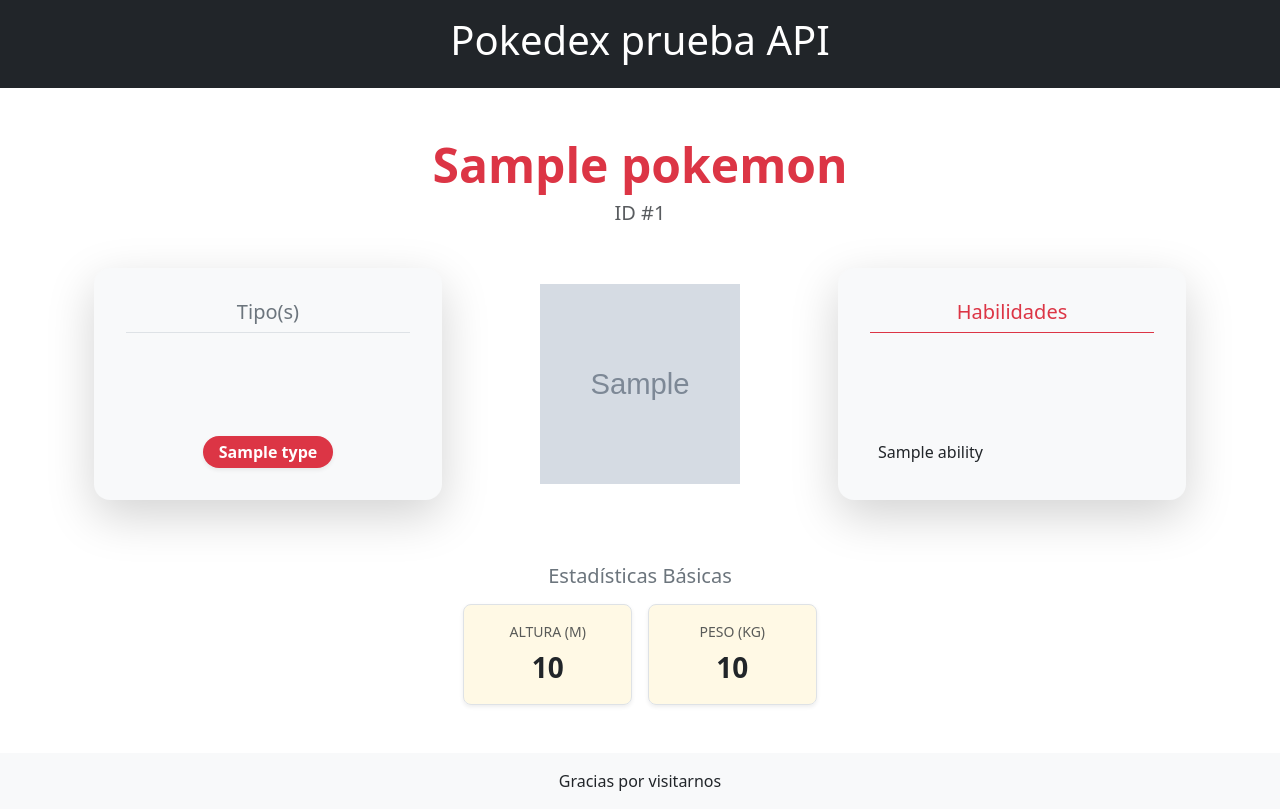
After one commit to Edwin-jamel-martinez-arias/EJMA11-11-25, a Flask app: template templates/respuesta.html in a window 1280 px wide. The commit adds this page. Run offline with Flask 3, Linux system fonts and the light colour scheme; the template is opened without the code that fills it: most values are stand-ins (such as "Sample title", 1, 10 or a date in 2020); grey boxes marked "Sample" are stand-in pictures.

Commit message:
Add files via upload

```diff
--- /dev/null
+++ b/templates/base.html
@@ -0,0 +1,25 @@
+<!DOCTYPE html>
+<html lang="en">
+<head>
+    <meta charset="UTF-8">
+    <meta name="viewport" content="width=device-width, initial-scale=1.0">
+
+    <title>{% block title %}Pokedex prueba API{% endblock %}</title>
+
+    <link href="https://cdn.jsdelivr.net/npm/bootstrap@5.3.8/dist/css/bootstrap.min.css" rel="stylesheet" integrity="sha384-sRIl4kxILFvY47J16cr9ZwB07vP4J8+LH7qKQnuqkuIAvNWLzeN8tE5YBujZqJLB" crossorigin="anonymous">
+</head>
+<body>
+    <header class="p-3 mb-2 bg-dark text-white text-center">
+        <h1>Pokedex prueba API</h1>
+    </header>
+    <main class="container mt-4">
+        {% block content %}
+        {% endblock %}
+    </main>
+
+    <footer class="mt-5 p-3 bg-light text-center">
+        Gracias por visitarnos
+    </footer>
+        <script src="https://cdn.jsdelivr.net/npm/bootstrap@5.3.8/dist/js/bootstrap.bundle.min.js" integrity="sha384-FKyoEForCGlyvwx9Hj09JcYn3nv7wiPVlz7YYwJrWVcXK/BmnVDxM+D2scQbITxI" crossorigin="anonymous"></script>
+</body>
+</html>
--- /dev/null
+++ b/templates/respuesta.html
@@ -0,0 +1,77 @@
+{% extends "base.html" %}
+
+{% block title %}{{ pokemon.name }} - Pokédex{% endblock %}
+
+{% block content %}
+<div class="container my-5">
+        <div class="row justify-content-center mb-4">
+        <div class="col-12 text-center">
+            <h1 class="text-danger fw-bold display-5 mb-1">{{ pokemon.name }}</h1>
+            <p class="text-muted fs-5">ID #{{ pokemon.id }}</p>
+        </div>
+    </div>
+
+    <div class="row justify-content-center g-4">
+
+        <div class="col-12 col-md-4 order-2 order-md-1">
+            <div class="card h-100 shadow-lg border-0 rounded-4 p-3 bg-light">
+                <div class="card-body d-flex flex-column justify-content-between text-center">
+                    <h5 class="card-title text-secondary border-bottom pb-2 mb-3">Tipo(s)</h5>
+                    <div class="d-flex justify-content-center flex-wrap gap-2">
+                        {% for type in pokemon.types %}
+                            <span class="badge bg-danger fs-6 py-2 px-3 shadow-sm rounded-pill">
+                                {{ type }}
+                            </span>
+                        {% endfor %}
+                    </div>
+                </div>
+            </div>
+        </div>
+        <div class="col-12 col-md-4 d-flex justify-content-center align-items-center order-1 order-md-2">
+            <div class="text-center p-3">
+                <img src="{{ pokemon.image }}" alt="Imagen de {{ pokemon.name }}"
+                     class="img-fluid bg-white"
+                     style="width: 200px; height: 200px; object-fit: cover;"
+                     onerror="this.onerror=null; this.src='https://placehold.co/200x200/dc3545/ffffff?text=No+Image';"
+                     loading="lazy">
+            </div>
+        </div>
+
+        <div class="col-12 col-md-4 order-3 order-md-3">
+            <div class="card h-100 shadow-lg border-0 rounded-4 p-3 bg-light">
+                <div class="card-body d-flex flex-column justify-content-between text-center">
+                    <h5 class="card-title text-danger border-bottom border-danger pb-2 mb-3">Habilidades</h5>
+                    <ul class="list-group list-group-flush text-start">
+                        {% for ability in pokemon.abilities %}
+                            <li class="list-group-item bg-light border-0 py-1 px-0">
+                                <i class="bi bi-star-fill text-warning me-2"></i> {{ ability }}
+                            </li>
+                        {% endfor %}
+                    </ul>
+                </div>
+            </div>
+        </div>
+    </div>
+    <div class="row justify-content-center mt-5 g-3">
+
+        <div class="col-12 col-md-6 col-lg-4">
+             <h3 class="h5 text-secondary text-center mb-3">Estadísticas Básicas</h3>
+             <div class="row g-3">
+                <div class="col-6">
+                    <div class="p-3 border rounded-3 bg-warning bg-opacity-10 shadow-sm text-center">
+                        <p class="text-muted mb-1 small text-uppercase">Altura (m)</p>
+                        <p class="fw-bold text-dark fs-3 mb-0">{{ pokemon.height }}</p>
+                    </div>
+                </div>
+                <div class="col-6">
+                    <div class="p-3 border rounded-3 bg-warning bg-opacity-10 shadow-sm text-center">
+                        <p class="text-muted mb-1 small text-uppercase">Peso (kg)</p>
+                        <p class="fw-bold text-dark fs-3 mb-0">{{ pokemon.weight }}</p>
+                    </div>
+                </div>
+             </div>
+        </div>
+
+    </div>
+</div>
+{% endblock %}
```
Also changed, not shown: templates/index.html (+13 -5 lines).
